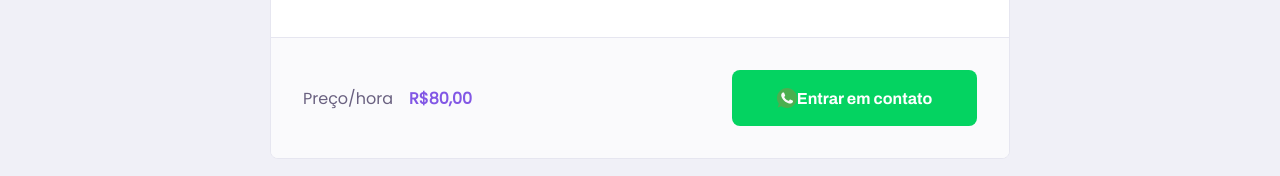
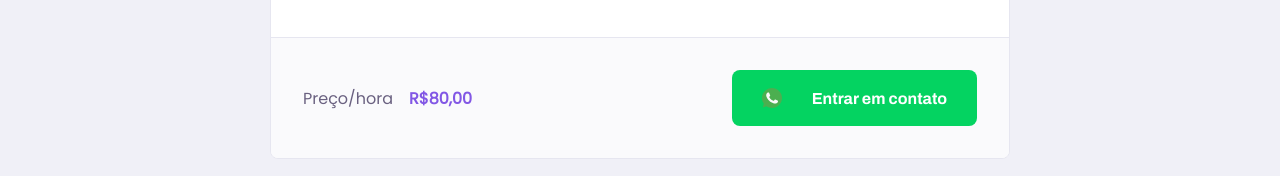
Before and after one commit to dioumedeiros-zz/proffy, a React (Create React App) app in the folder web/: page /study in a window 1280 px wide. Shown: the part 712-888 px from the top of the page. Built offline with nearby package versions, Linux system fonts and the light colour scheme; the HTML template or start-up script is replaced by a standard one.

Commit message:
fix: Adjusted layout

```diff
--- a/web/src/components/TeacherItem/styles.css
+++ b/web/src/components/TeacherItem/styles.css
@@ -7,7 +7,7 @@
 }
 
 .teacher-item header {
-  padding-bottom: 3.2rem 2rem;
+  padding: 3.2rem 2rem;
   display: flex;
   align-items: center;
 }
@@ -89,6 +89,9 @@
   .teacher-item footer button {
     width: 24.5rem;
     font-size: 1.6rem;
-    justify-content: center;
+  }
+
+  .teacher-item footer button:hover {
+    background-color: var(--color-secundary-dark);
   }
 }
```
